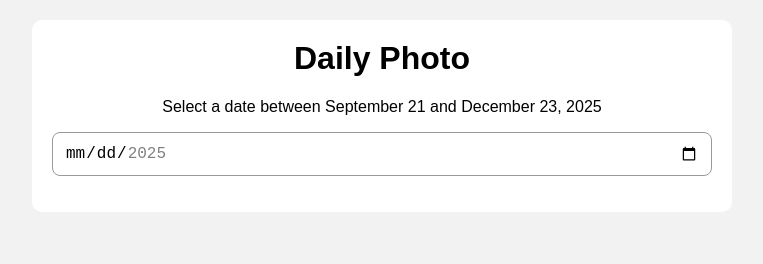
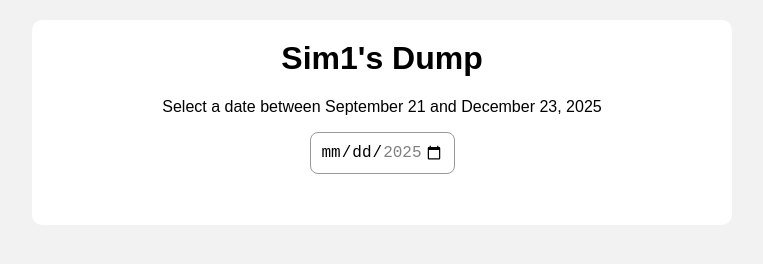
Before and after one commit to simonesanta3074-sudo/daily-photo, a plain HTML site: page index.html in a window 1280 px wide. Shown: the whole page, without its empty margins (258-1021 px from the left). Drawn offline with Linux system fonts and the light colour scheme.

Commit message:
Add files via upload

```diff
--- a/index.html
+++ b/index.html
@@ -4,7 +4,7 @@
 <head>
 <meta charset="UTF-8">
 <meta name="viewport" content="width=device-width, initial-scale=1.0">
-<title>Daily Photo</title>
+<title>Sim1's Dump</title>
 <link rel="stylesheet" href="style.css">
 </head>
 
@@ -12,7 +12,7 @@
 
 <div class="container">
 
-<h1>Daily Photo</h1>
+<h1>Sim1's Dump</h1>
 
 <p>Select a date between September 21 and December 23, 2025</p>
 
--- a/style.css
+++ b/style.css
@@ -20,29 +20,14 @@ h1{
 margin-top:0;
 }
 
-.dateBox{
-width:100%;
-max-width:320px;
-margin:0 auto 15px auto;
+input[type="date"]{
+font-size:16px;
 padding:10px;
-background:#ffffff;
-border:1px solid #cccccc;
-border-radius:10px;
-box-sizing:border-box;
-}
-
-input[type="date"]{
-display:block;
-width:100%;
-min-height:44px;
-font-size:16px;
-padding:10px 12px;
-margin:0;
+margin:0 0 15px 0;
 background:white;
 color:black;
 border:1px solid #999;
 border-radius:8px;
-box-sizing:border-box;
 }
 
 .buttons{
```
